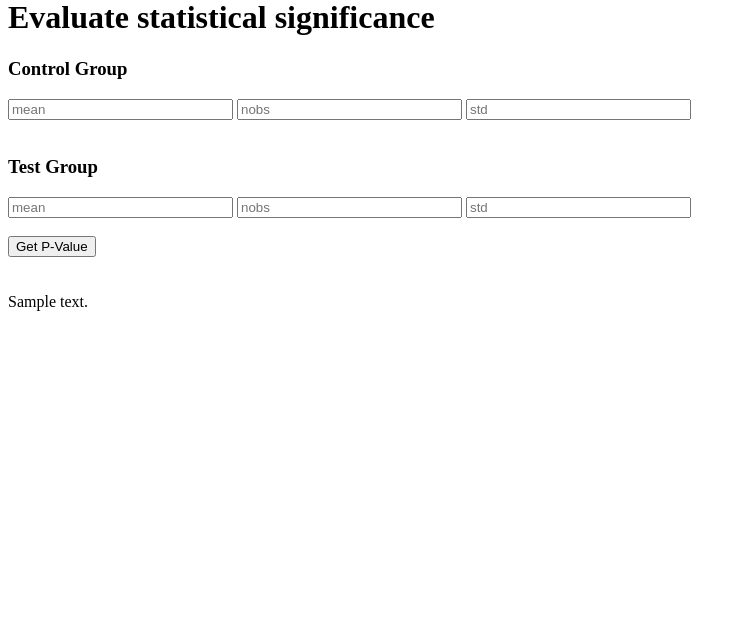
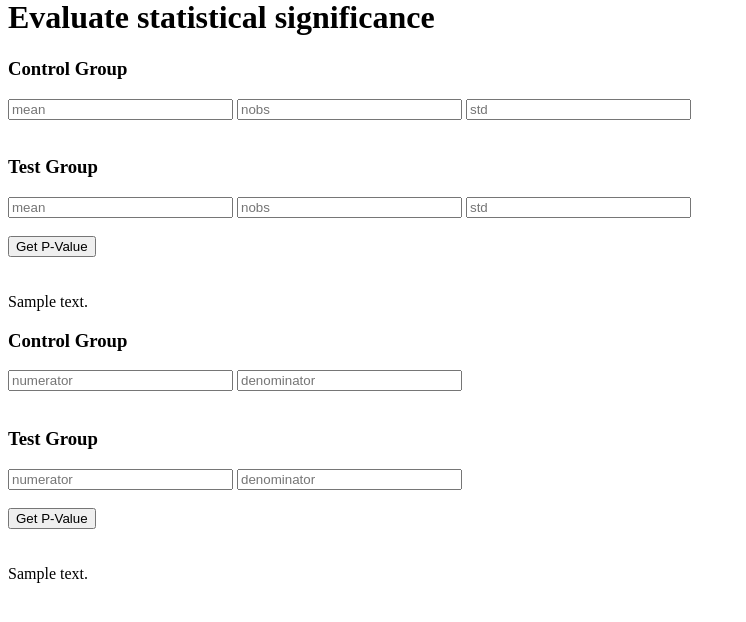
Before and after one commit to ipansh/ab-test-stat-significance, a Flask app: template templates/page.html in a window 1280 px wide. Shown: the part 22-644 px from the top of the page, without its empty margins (0-746 px from the left). Run offline with Flask 2, Linux system fonts and the light colour scheme; the template is opened without the code that fills it: most values are stand-ins (such as "Sample title", 1, 10 or a date in 2020).

Commit message:
second function

```diff
--- a/app.py
+++ b/app.py
@@ -1,20 +1,47 @@
 from flask import Flask, request, render_template
-#import scipy
+
+import scipy
 from scipy import stats
-#from scipy.stats import norm
+from scipy.stats import norm
 
 app = Flask(__name__)
 
-def get_pvalue(mean_control, std_control, nobs_control, mean_test, std_test, nobs_test):
+def get_pvalue_student(mean_control, std_control, nobs_control, mean_test, std_test, nobs_test):
     return round(stats.ttest_ind_from_stats(mean_control, std_control, nobs_control, mean_test, std_test, nobs_test, equal_var = True)[1],3)
+
+def get_pvalue_conversion(control_size,control_conversion,experiment_size,experiment_conversion):
+
+  ### STEP1: calculate standard error for both groups
+  def standard_error(sample_size, successes):
+    p = float(successes) / sample_size
+    return ((p * (1 - p)) / sample_size) ** 0.5
+
+  ### STE2: calculate z-score
+  def zscore(size_a, successes_a, size_b, successes_b):
+    p_a = float(successes_a) / size_a
+    p_b = float(successes_b) / size_b
+    se_a = standard_error(size_a, successes_a)
+    se_b = standard_error(size_b, successes_b)
+    numerator = (p_b - p_a)
+    denominator = (se_a ** 2 + se_b ** 2) ** 0.5
+    return numerator / denominator
+
+  ### STEP3: translated z-score to p-value
+  def percentage_from_zscore(zscore):
+    return norm.sf(abs(zscore))
+
+  exp_zscore = zscore(control_size, control_conversion, experiment_size, experiment_conversion)
+
+  return percentage_from_zscore(exp_zscore)
 
 @app.route("/")
 def home():
     return render_template('page.html')
 
-@app.route("/detector", methods = ['POST'])
-def emotion_detector():
+@app.route("/pvaluestudent", methods = ['POST'])
+def pvalue_student_page():
     message = [item for item in request.form.values()]
+
     mean_control = int(message[0])
     std_control = int(message[1])
     nobs_control = int(message[2])
@@ -23,9 +50,23 @@ def emotion_detector():
     std_test = int(message[4])
     nobs_test = int(message[5])
 
-    pvalue = get_pvalue(mean_control, std_control, nobs_control, mean_test, std_test, nobs_test)
+    pvalue = get_pvalue_student(mean_control, std_control, nobs_control, mean_test, std_test, nobs_test)
 
-    return render_template('page.html', prediction_text = 'P-value is: {}'.format(str(pvalue)))
+    return render_template('page.html', prediction_text1 = 'P-value is: {}'.format(str(pvalue)))
+
+@app.route("/pvalueconversion", methods = ['POST'])
+def pvalue_conversion_page():
+    message = [item for item in request.form.values()]
+
+    numerator_control = int(message[0])
+    denominator_control = int(message[1])
+
+    numerator_test = int(message[2])
+    denominator_test = int(message[3])
+
+    pvalue = get_pvalue_conversion(denominator_control, numerator_control, numerator_test, denominator_test)
+
+    return render_template('page.html', prediction_text2 = 'P-value is: {}'.format(str(pvalue)))
 
 if __name__  == '__main__':
     app.run(debug=True)
--- a/templates/page.html
+++ b/templates/page.html
@@ -15,7 +15,7 @@
  <div class="login">
 	<h1>Evaluate statistical significance</h1>
 
-    <form action="/detector" method="post">
+    <form action="/pvaluestudent" method="post">
       <h3>Control Group</h3>
     	<input type="text" size = "25" name="mean_control" placeholder="mean" required="required" />
       <input type="text" size = "25" name="nobs_control" placeholder="nobs" required="required" />
@@ -33,7 +33,27 @@
 
    <br>
    <br>
-   {{ prediction_text }}
+   {{ prediction_text1 }}
+
+
+    <form action="/pvalueconversion" method="post">
+      <h3>Control Group</h3>
+      <input type="text" size = "25" name="numerator_control" placeholder="numerator" required="required" />
+      <input type="text" size = "25" name="denominator_control" placeholder="denominator" required="required" /> <br>
+
+      <br>
+
+      <h3>Test Group</h3>
+      <input type="text" size = "25" name="numerator_test" placeholder="numerator" required="required" />
+      <input type="text" size = "25" name="denominator_test" placeholder="denominator" required="required" /><br>
+      <br>
+      <button type="submit" class="btn btn-primary btn-block btn-large">Get P-Value</button>
+    </form>
+
+    <br>
+    <br>
+    {{ prediction_text2 }}
+
 
  </div>
 
```
Also changed, not shown: 1 other file.
